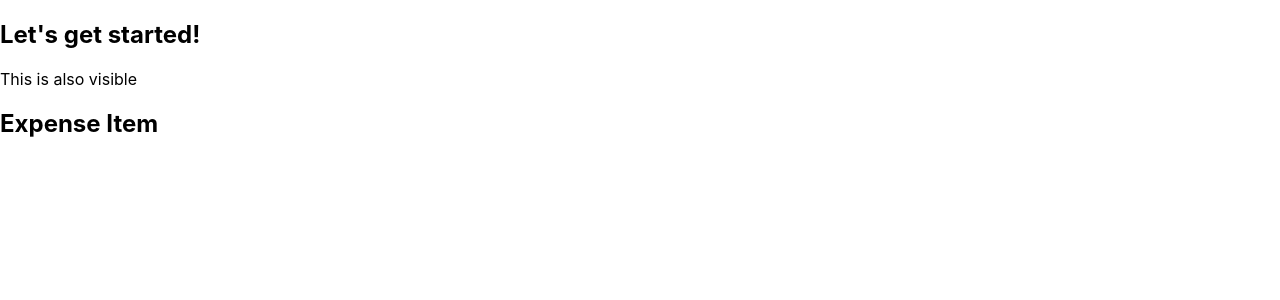
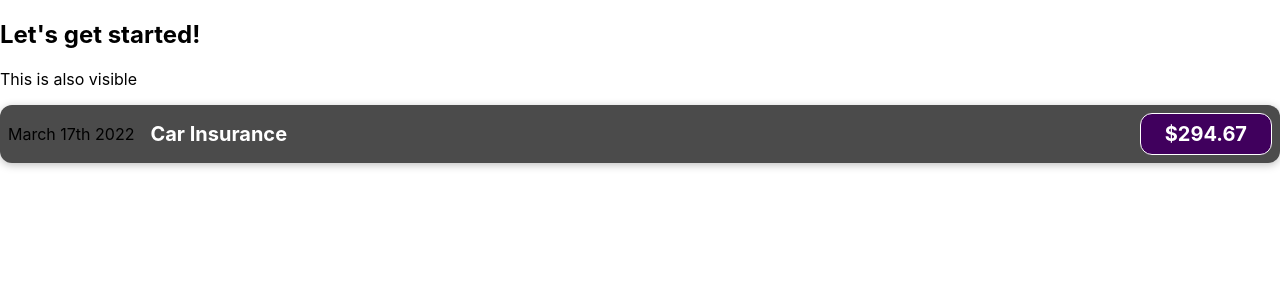
Before and after one commit to genSouza/react-course, a React (Create React App) app in the folder react-complete-guide/: page / in a window 1280 px wide. Shown: the top 300 px of the page. Built offline with nearby package versions, Linux system fonts and the light colour scheme.

Commit message:
Lesson 35
Adding Basic CSS Styling

```diff
--- a/react-complete-guide/src/components/ExpenseItem.component.js
+++ b/react-complete-guide/src/components/ExpenseItem.component.js
@@ -1,5 +1,14 @@
+import "./ExpenseItem.css";
 function ExpenseItemComponent() {
-  return <h2> Expense Item</h2>;
+  return (
+    <div className="expense-item">
+      <div>March 17th 2022</div>
+      <div className="expense-item__description">
+        <h2>Car Insurance</h2>
+        <div className="expense-item__price">$294.67</div>
+      </div>
+    </div>
+  );
 }
 
 export default ExpenseItemComponent;
--- /dev/null
+++ b/react-complete-guide/src/components/ExpenseItem.css
@@ -0,0 +1,56 @@
+.expense-item {
+  display: flex;
+  justify-content: space-between;
+  align-items: center;
+  box-shadow: 0 2px 8px rgba(0, 0, 0, 0.25);
+  padding: 0.5rem;
+  margin: 1rem 0;
+  border-radius: 12px;
+  background-color: #4b4b4b;
+}
+
+.expense-item__description {
+  display: flex;
+  flex-direction: column;
+  gap: 1rem;
+  align-items: flex-end;
+  flex-flow: column-reverse;
+  justify-content: flex-start;
+  flex: 1;
+}
+
+.expense-item h2 {
+  font-size: 1rem;
+  flex: 1;
+  margin: 0 1rem;
+  color: #3a3a3a;
+  color: white;
+}
+
+.expense-item__price {
+  font-size: 1rem;
+  font-weight: bold;
+  border: 1px solid white;
+  padding: 0.5rem;
+  border-radius: 12px;
+  background-color: #40005d;
+  color: white;
+}
+
+@media (min-width: 580px) {
+  .expense-item__description {
+    flex-direction: row;
+    align-items: center;
+    justify-content: flex-start;
+    flex: 1;
+  }
+
+  .expense-item__description h2 {
+    font-size: 1.25rem;
+  }
+
+  .expense-item__price {
+    font-size: 1.25rem;
+    padding: 0.5rem 1.5rem;
+  }
+}
```
